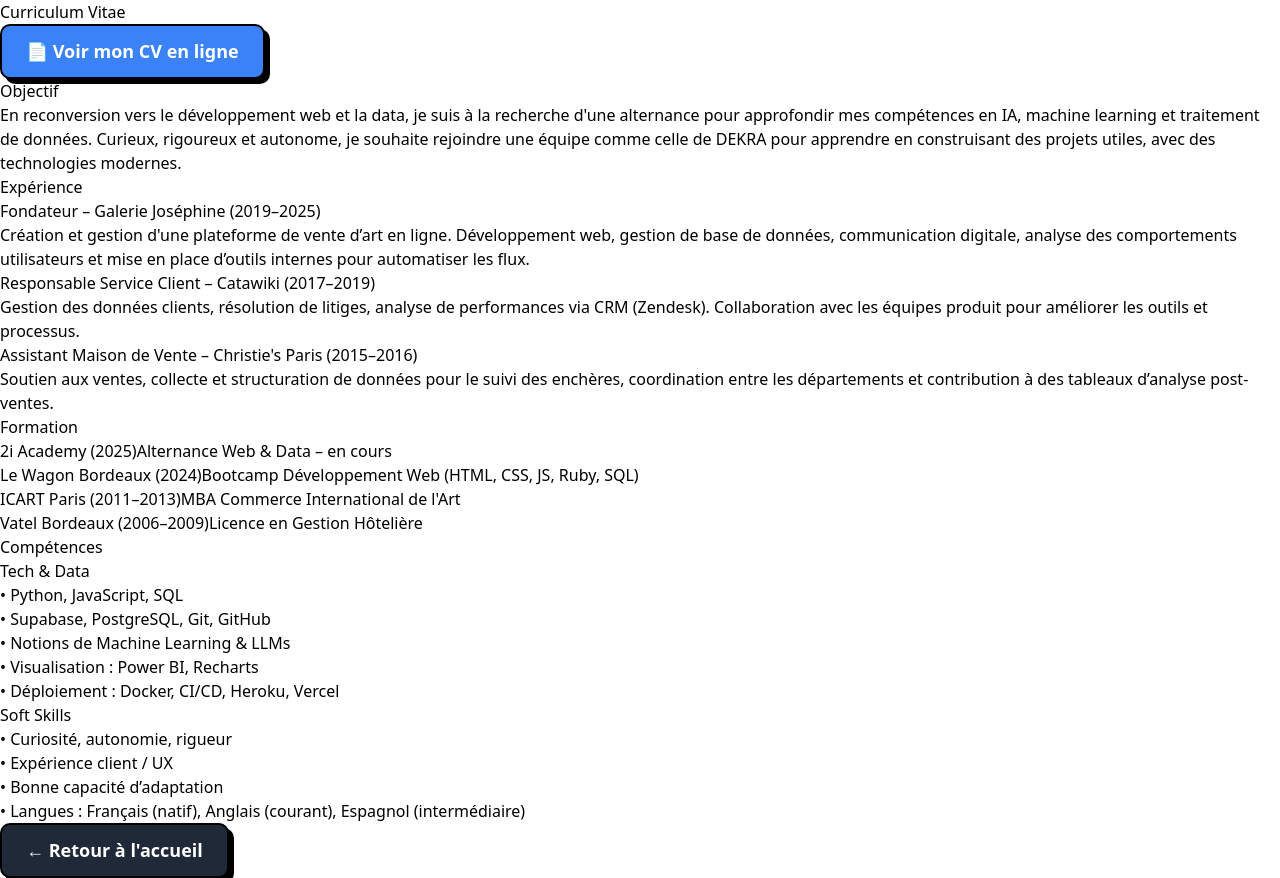
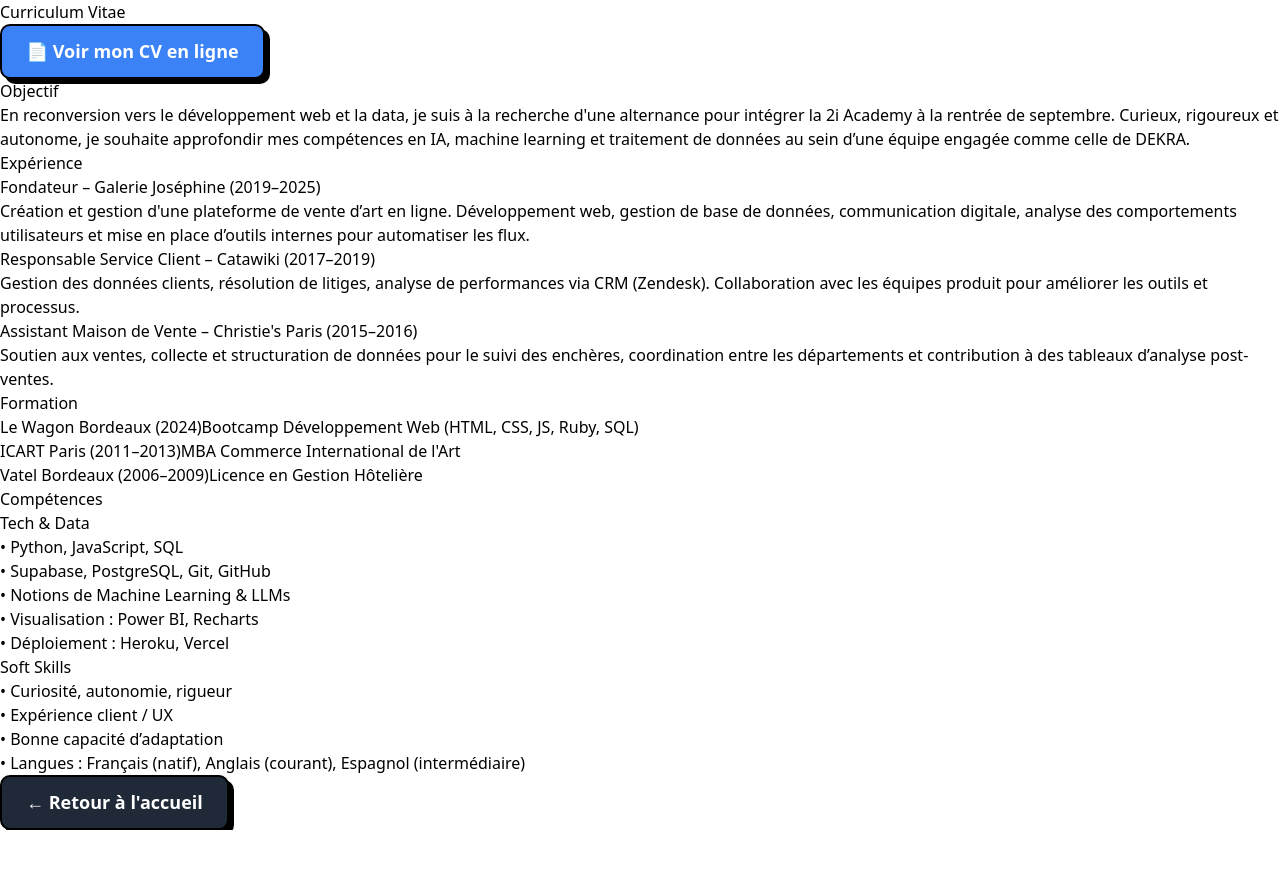
Before and after one commit to Sooruz85/myapply, a React (Vite) app: page /cv in a window 1280 px wide. After the commit the page ends 830 px from the top, so only its background shows below. Built offline with nearby package versions, Linux system fonts and the light colour scheme.

Commit message:
Update CV.jsx

```diff
--- a/src/pages/CV.jsx
+++ b/src/pages/CV.jsx
@@ -35,7 +35,7 @@
               Objectif
             </h2>
             <p className="text-gray-600 leading-relaxed">
-              En reconversion vers le développement web et la data, je suis à la recherche d'une alternance pour approfondir mes compétences en IA, machine learning et traitement de données. Curieux, rigoureux et autonome, je souhaite rejoindre une équipe comme celle de DEKRA pour apprendre en construisant des projets utiles, avec des technologies modernes.
+              En reconversion vers le développement web et la data, je suis à la recherche d'une alternance pour intégrer la 2i Academy à la rentrée de septembre. Curieux, rigoureux et autonome, je souhaite approfondir mes compétences en IA, machine learning et traitement de données au sein d’une équipe engagée comme celle de DEKRA.
             </p>
           </section>
 
@@ -79,10 +79,6 @@
             </h2>
             <div className="space-y-3">
               <div className="flex flex-col md:flex-row md:justify-between">
-                <span className="font-medium text-gray-800">2i Academy (2025)</span>
-                <span className="text-gray-600">Alternance Web & Data – en cours</span>
-              </div>
-              <div className="flex flex-col md:flex-row md:justify-between">
                 <span className="font-medium text-gray-800">Le Wagon Bordeaux (2024)</span>
                 <span className="text-gray-600">Bootcamp Développement Web (HTML, CSS, JS, Ruby, SQL)</span>
               </div>
@@ -110,7 +106,7 @@
                   <li>• Supabase, PostgreSQL, Git, GitHub</li>
                   <li>• Notions de Machine Learning & LLMs</li>
                   <li>• Visualisation : Power BI, Recharts</li>
-                  <li>• Déploiement : Docker, CI/CD, Heroku, Vercel</li>
+                  <li>• Déploiement : Heroku, Vercel</li>
                 </ul>
               </div>
               <div>
```
